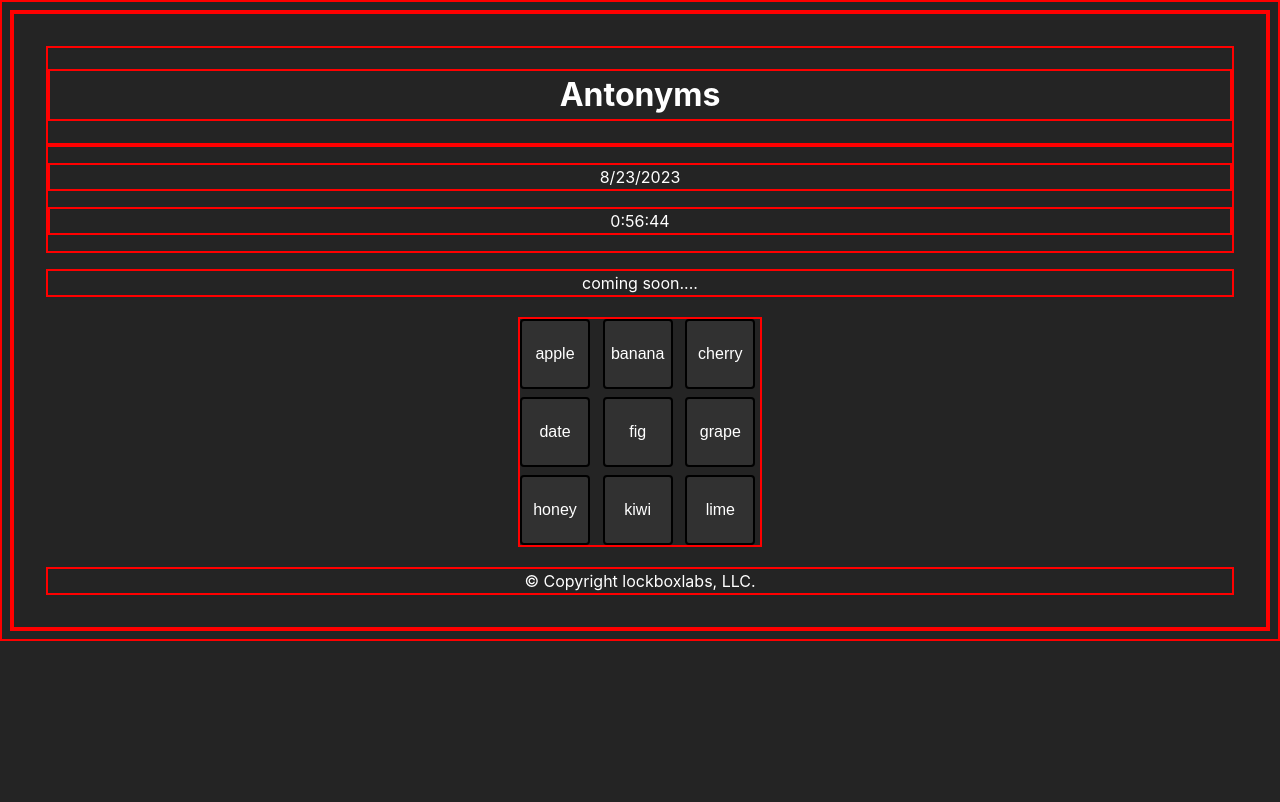
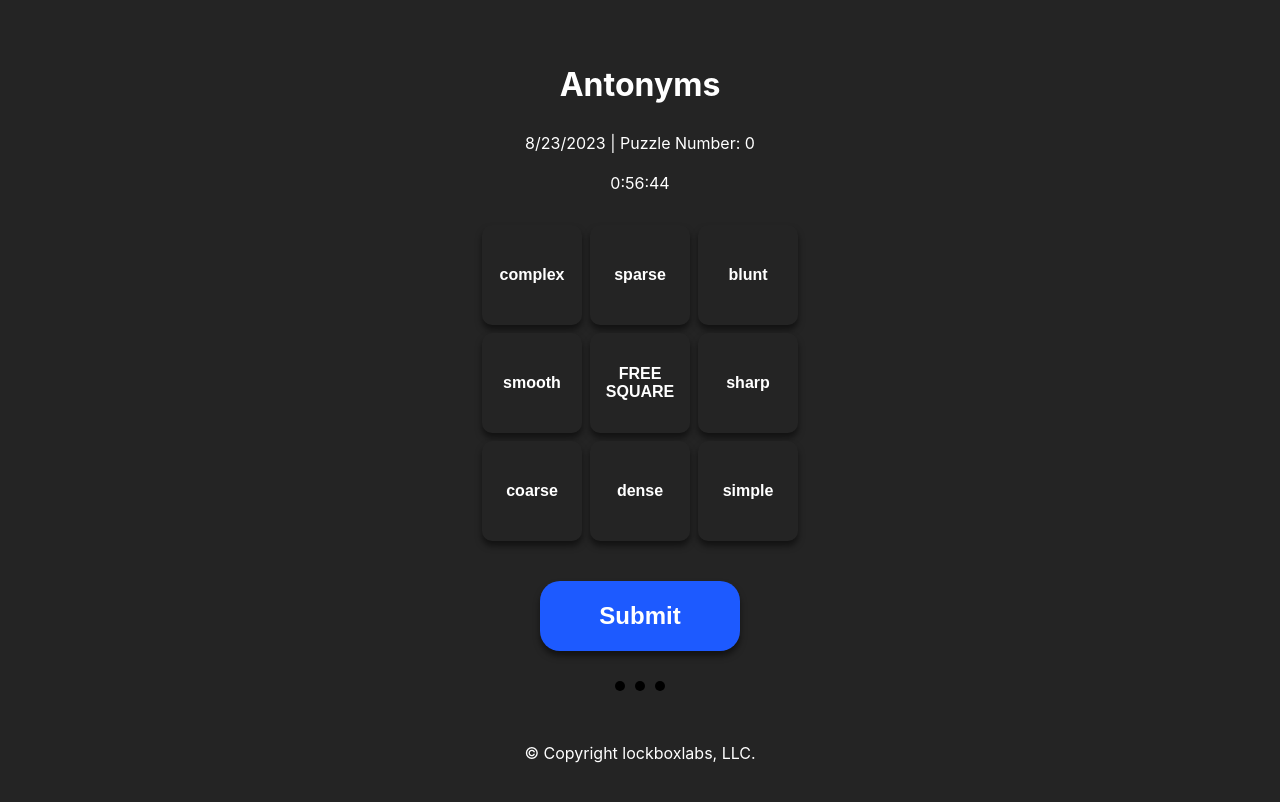
Before and after one commit to QickN/Antonyms, a React (Vite) app in the folder Antonyms/: page / in a window 1280 px wide. Shown: the top 802 px of the page. Built offline with nearby package versions, Linux system fonts and the light colour scheme.

Commit message:
Made lots of important changes :)

```diff
--- a/Antonyms/src/App.css
+++ b/Antonyms/src/App.css
@@ -1,5 +1,5 @@
 *{
-  border: 2px solid red;
+  /* border: 2px solid red; */
   color: white;
 }
 
@@ -18,25 +18,77 @@ body{
   display: grid;
   grid-template-columns: repeat(3, 1fr);
   gap: 8px;
-  max-width: 240px;
-  margin: 20px auto; /* centers the grid with some vertical spacing */
+  max-width: 316px;
+  margin: 30px auto; /* centers the grid with some vertical spacing */
+
 }
 
 .button {
-  width: 70px;
-  height: 70px;
-  background-color: #313131;
-  border: 2px solid black;
+  width: 100px;
+  height: 100px;
+  background-color: #242424;
+  border: none;
   display: flex;
   align-items: center;
   justify-content: center;
   font-size: 1rem;
+  font-weight: bold;
   cursor: pointer;
-  border-radius: 4px; /* gives rounded corners to buttons */
+  border-radius: 10px; /* gives rounded corners to buttons */
   transition: background-color 0.3s ease; /* smooth transition for hover effects */
+  box-shadow:  0 5px 6px rgba(0, 0, 0, 0.5);  /* This is the drop shadow */;
+
 }
 
-.button:hover {
+.button.selected {
+  background-color: #ddd;
+  color: #000;
+}
+
+.button:not(.selected):hover {
   background-color: #222222;
   border-color: #646cff;
 }
+
+.tries-indicator {
+  display: flex;
+  gap: 10px;
+  justify-content: center;
+  padding: 10px;
+  padding-bottom: 50px;
+}
+
+.dot {
+  width: 10px;
+  height: 10px;
+  background-color: black;
+  border-radius: 50%;
+}
+
+.submit-button-div {
+  margin: 10px;
+  padding: 10px;
+  border: none;
+}
+
+.Submit {
+  background-color: rgb(29, 90, 255);
+  width: 200px;
+  border: none;
+  height: 70px;
+  border-radius: 20px;
+  font-size: 1.5rem;
+  font-weight: bold;
+  box-shadow:  0 5px 6px rgba(0, 0, 0, 0.5);  /* This is the drop shadow */;
+}
+
+.Submit:hover{
+  background-color: rgb(0, 68, 255);
+  box-shadow:0 0 15px #646cff,     /* This is the glow */
+
+}
+
+.button.correct {
+  background-color: #4CAF50; /* Green for correct answers, but you can choose any color */
+  color: white;
+}
--- a/Antonyms/src/App.jsx
+++ b/Antonyms/src/App.jsx
@@ -1,21 +1,31 @@
-import { useState, useEffect } from 'react'
-import './App.css'
+import { useState, useEffect } from 'react';
+import './App.css';
 
 function App() {
+  const [tries, setTries] = useState(3);
 
+  const handleAntonymCheck = (isCorrect) => {
+    if (!isCorrect) {
+      setTries(prev => prev - 1);
+    }
+    // Add more logic if needed, like resetting the game if tries reach 0
+  };
 
   return (
     <>
       <div className="Title">
         <h1>Antonyms</h1>
       </div>
-      <Day/>
-      <p>coming soon....</p>
-      <MakeBoard/>
+      <Day />
+      <MakeBoard />
+      <div className="tries-indicator">
+        {Array.from({ length: tries }).map((_, idx) => (
+          <div key={idx} className="dot"></div>
+        ))}
+      </div>
       <footer>&copy; Copyright lockboxlabs, LLC.</footer>
-
     </>
-  )
+  );
 }
 
 function Day(){
@@ -38,38 +48,107 @@ function Day(){
   const year = now.getFullYear()
 
   //Get Time Components
-  const hours = now.getHours()
+  let hours = now.getHours()
   const minutes = now.getMinutes()
   const seconds = now.getSeconds()
+
 
   let formattedSeconds = seconds.toString().padStart(2,'0')
   let formattedMinutes = minutes.toString().padStart(2,'0')
 
   return (
     <div>
-      <p>{month}/{day}/{year}</p>
+      <p>{month}/{day}/{year} | Puzzle Number: 0</p>
       <p>{hours}:{formattedMinutes}:{formattedSeconds}</p>
     </div>
   )
 }
 
-const words = ["apple", "banana", "cherry", "date", "fig", "grape", "honey", "kiwi", "lime"];
+const antonymsPairs = [
+  ["sparse", "dense"],
+  ["simple", "complex"],
+  ["smooth", "coarse"],
+  ["blunt", "sharp"],
+  ["FREE SQUARE"],
+];
+
+
+
+function shuffle(array) {
+  let currentIndex = array.length, randomIndex;
+
+  // While there remain elements to shuffle...
+  while (currentIndex !== 0) {
+
+    // Pick a remaining element...
+    randomIndex = Math.floor(Math.random() * currentIndex);
+    currentIndex--;
+
+    // And swap it with the current element.
+    [array[currentIndex], array[randomIndex]] = [array[randomIndex], array[currentIndex]];
+  }
+
+  return array;
+}
+
+const shuffledWords = shuffle(antonymsPairs.flat());
+
 
 
 function MakeBoard() {
+  const [selectedWords, setSelectedWords] = useState([]);
+  const [makeGuess, setMakeGuess] = useState("");
+  const [correctPairs, setCorrectPairs] = useState([]);
+
+  const handleWordClick = (word) => {
+    if (selectedWords.includes(word)) {
+      setSelectedWords(prevWords => prevWords.filter(w => w !== word));
+    } else if (selectedWords.length < 2) {
+      setSelectedWords(prevWords => [...prevWords, word]);
+    }
+  };
+
+  const checkAntonyms = (selected) => {
+    const isAntonym = antonymsPairs.some(
+      (pair) =>
+        (pair[0] === selected[0] && pair[1] === selected[1]) ||
+        (pair[0] === selected[1] && pair[1] === selected[0])
+    );
+
+    if (isAntonym) {
+      setMakeGuess("Correct! They are antonyms.");
+      setCorrectPairs(prevPairs => [...prevPairs, selected]);
+    } else {
+      setMakeGuess("Incorrect. Try again.");
+    }
+    setSelectedWords([]);
+  };
+
+  const remainingWords = shuffledWords.filter(word => !correctPairs.flat().includes(word));
+
   return (
-    <div className="grid">
-      {words.map((word, idx) => (
-        <button key={idx} className="button" onClick={() => {
-          // Add any functionality you'd like when the button is clicked
-          console.log(`You clicked on: ${word}`);
-        }}>
-          {word}
+    <div>
+      <div className="grid">
+        {remainingWords.map((word, idx) => (
+          <button
+            key={idx}
+            className={`button ${selectedWords.includes(word) ? 'selected' : ''}`}
+            onClick={() => handleWordClick(word)}
+          >
+            {word}
+          </button>
+        ))}
+      </div>
+      <div className="correct-incorrect">
+        <p>{makeGuess}</p>
+      </div>
+      <div className="submit-button-div">
+        <button className='Submit' onClick={() => checkAntonyms(selectedWords)}>
+          Submit
         </button>
-      ))}
+      </div>
     </div>
   );
 }
 
-
-export default App
+export default App;
```
